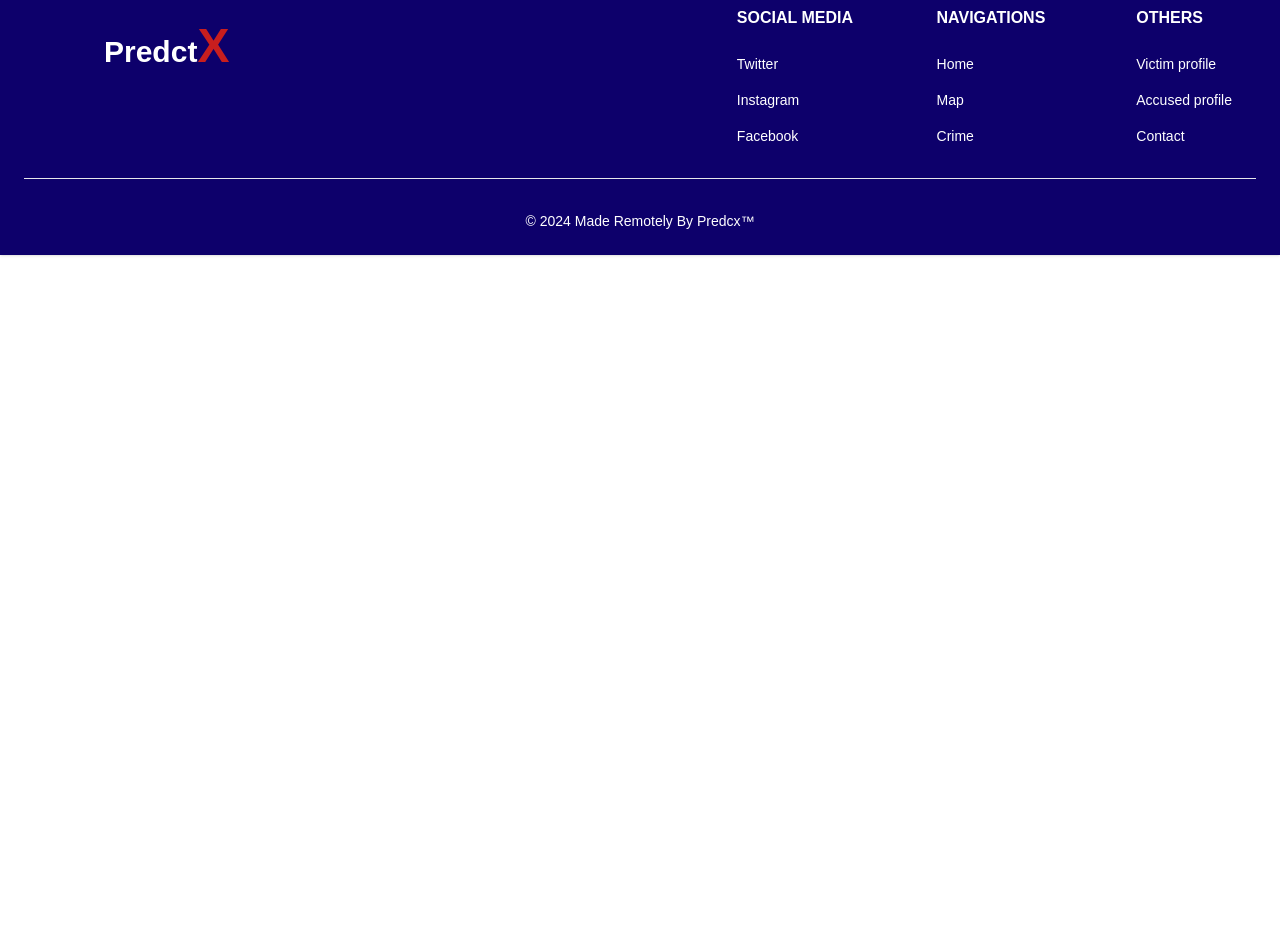
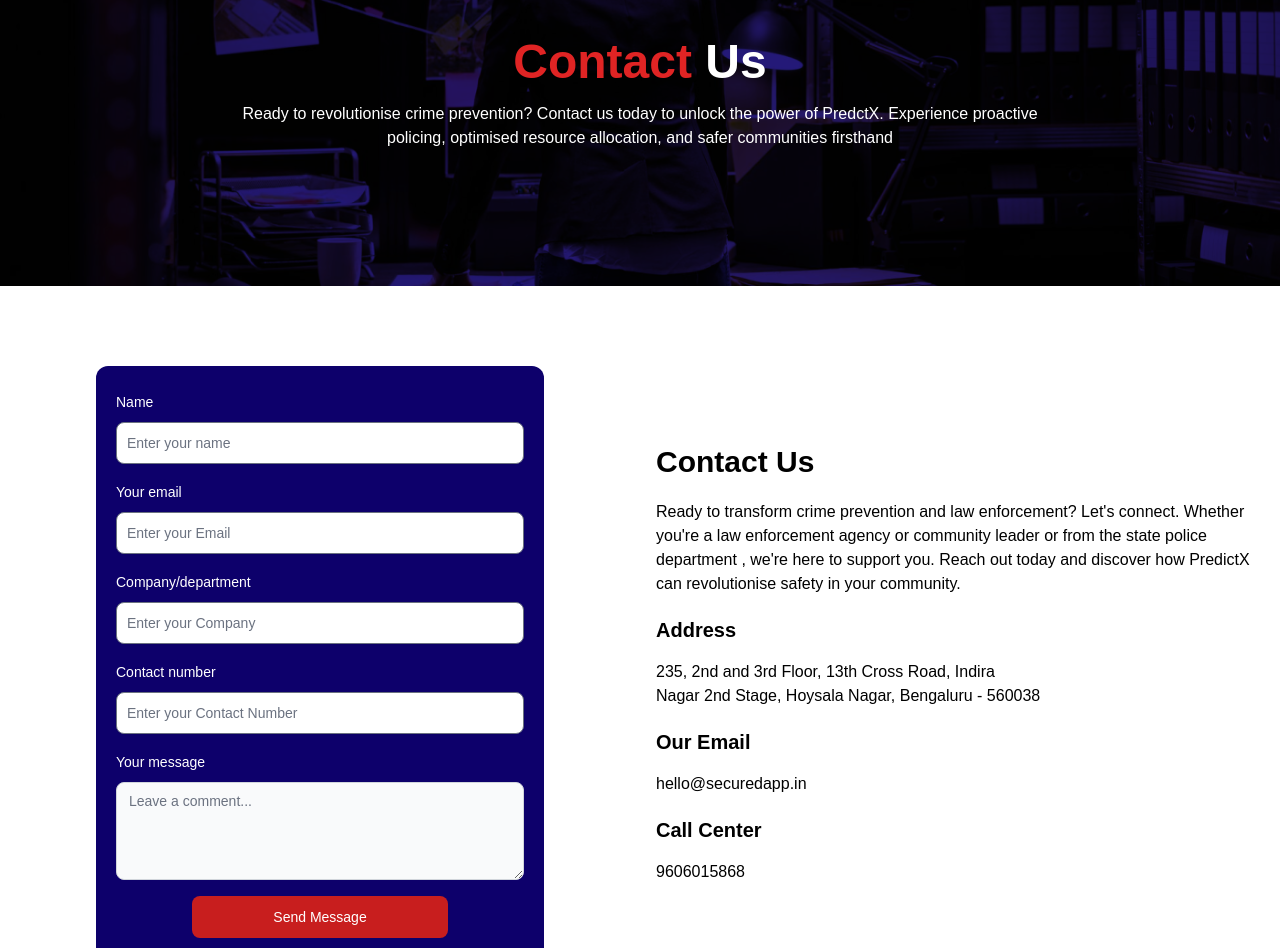
Before and after one commit to securedapp-github/PredictX, a React (Create React App) app in the folder frontend/: page /contact in a window 1280 px wide. Shown: the part 160-1108 px from the top of the page. Before the commit the page ends 800 px from the top, so only its background shows below. Built offline with nearby package versions, Linux system fonts and the light colour scheme.

Commit message:
Contact us page completed

```diff
--- a/frontend/src/Components/Footer.js
+++ b/frontend/src/Components/Footer.js
@@ -30,7 +30,7 @@
               <Footer.LinkGroup col>
                 <Footer.Link href="#" className="text-white font-light" as='div' ><Link to='/'>Home</Link></Footer.Link>
                 <Footer.Link href="#" className="text-white font-light" as='div'><Link to='/map'>Map</Link></Footer.Link>
-                <Footer.Link href="#" className="text-white font-light" as='div'><Link to='/crime'>Crime</Link></Footer.Link>
+                <Footer.Link href="#" className="text-white font-light" as='div'><Link to='/fir'>Fir</Link></Footer.Link>
               </Footer.LinkGroup>
             </div>
             <div>
--- a/frontend/src/Pages/Contact.js
+++ b/frontend/src/Pages/Contact.js
@@ -1,7 +1,101 @@
 import React from 'react'
+import ConntactUsHeroImg from '../Images/ConntactUsHeroImg.png'
+import { Button, Textarea, Label, TextInput } from "flowbite-react";
 
 export default function Contact() {
   return (
-    <div>Contact</div>
+    <div className='w-full'>
+      <div style={{
+      backgroundImage: `url(${ConntactUsHeroImg})`,
+      backgroundBlendMode: 'multiply',
+      backgroundColor: 'rgba(13, 0, 107,0.9)'
+    }} className='w-full relative bg-cover h-96 flex justify-center items-center'>
+      <div>
+      <h1 className='font-bold text-red-600 text-2xl sm:text-3xl md:text-5xl text-center'>Contact <span className='text-white'>Us</span></h1>
+      <p className='text-white text-center mt-4'>Ready to revolutionise crime prevention? Contact us today to unlock the power of PredctX. Experience proactive<br />policing, optimised resource allocation, and safer communities firsthand</p>
+      </div>
+    </div>
+
+<div className='w-full flex flex-wrap justify-center items-center mt-20'>
+
+  <div className='w-full xl:w-1/2'>
+<form className="flex max-w-md flex-col gap-4 bg-mybg py-6 px-5 rounded-xl mx-auto">
+      <div>
+        <div className="mb-2 block">
+          <Label htmlFor="name" value="Name" className='text-white'/>
+        </div>
+        <TextInput id="name" type="text" placeholder="Enter your name" required shadow color="blue" />
+      </div>
+
+      <div>
+        <div className="mb-2 block">
+          <Label htmlFor="email" value="Your email" className='text-white'/>
+        </div>
+        <TextInput id="email" type="email" placeholder="Enter your Email" required shadow color="blue" />
+      </div>
+
+
+      <div>
+        <div className="mb-2 block">
+          <Label htmlFor="Company" value="Company/department" className='text-white'/>
+        </div>
+        <TextInput id="Company" type="text" placeholder="Enter your Company" required shadow color="blue" />
+      </div>
+
+      <div>
+        <div className="mb-2 block">
+          <Label htmlFor="Contact" value="Contact number" className='text-white'/>
+        </div>
+        <TextInput id="Contact" type="text" placeholder="Enter your Contact Number" required shadow color="blue" />
+      </div>
+
+      <div>
+      <div className="mb-2 block">
+        <Label htmlFor="comment" value="Your message" className='text-white'/>
+      </div>
+      <Textarea id="comment" placeholder="Leave a comment..." required rows={4} />
+      </div>
+
+<div className='w-full flex justify-center items-center'>
+      <Button type="submit" color="failure" className='w-64'>Send Message</Button>
+</div>
+    </form>
+  </div>
+
+    <div className='w-full xl:w-1/2 flex flex-col gap-5 px-10 mt-16 xl:px-4 xl:mt-0'>
+      <h1 className='text-black font-bold text-3xl '>Contact Us</h1>
+      <p className='text-black '>Ready to transform crime prevention and law enforcement? Let's connect. Whether you're a law enforcement agency or community leader or from the state police department , we're here to support you. Reach out today and discover how PredictX can revolutionise safety in your community.
+</p>
+<div className='flex flex-col gap-5'>
+<div>
+  <h1 className='font-semibold text-xl mb-4'>Address</h1>
+  <p>
+235, 2nd and 3rd Floor, 13th Cross Road, Indira <br />
+Nagar 2nd Stage, Hoysala Nagar, Bengaluru - 560038
+</p>
+</div>
+<div>
+  <h1 className='font-semibold text-xl mb-4'>Our Email</h1>
+  <p>
+  hello@securedapp.in
+</p>
+</div>
+<div>
+  <h1 className='font-semibold text-xl mb-4'>Call Center</h1>
+  <p>
+  9606015868
+  </p>
+</div>
+
+</div>
+
+</div>
+
+
+</div>
+
+
+
+    </div>
   )
 }
```
Also changed, not shown: frontend/src/Images/ConntactUsHeroImg.png (added).
